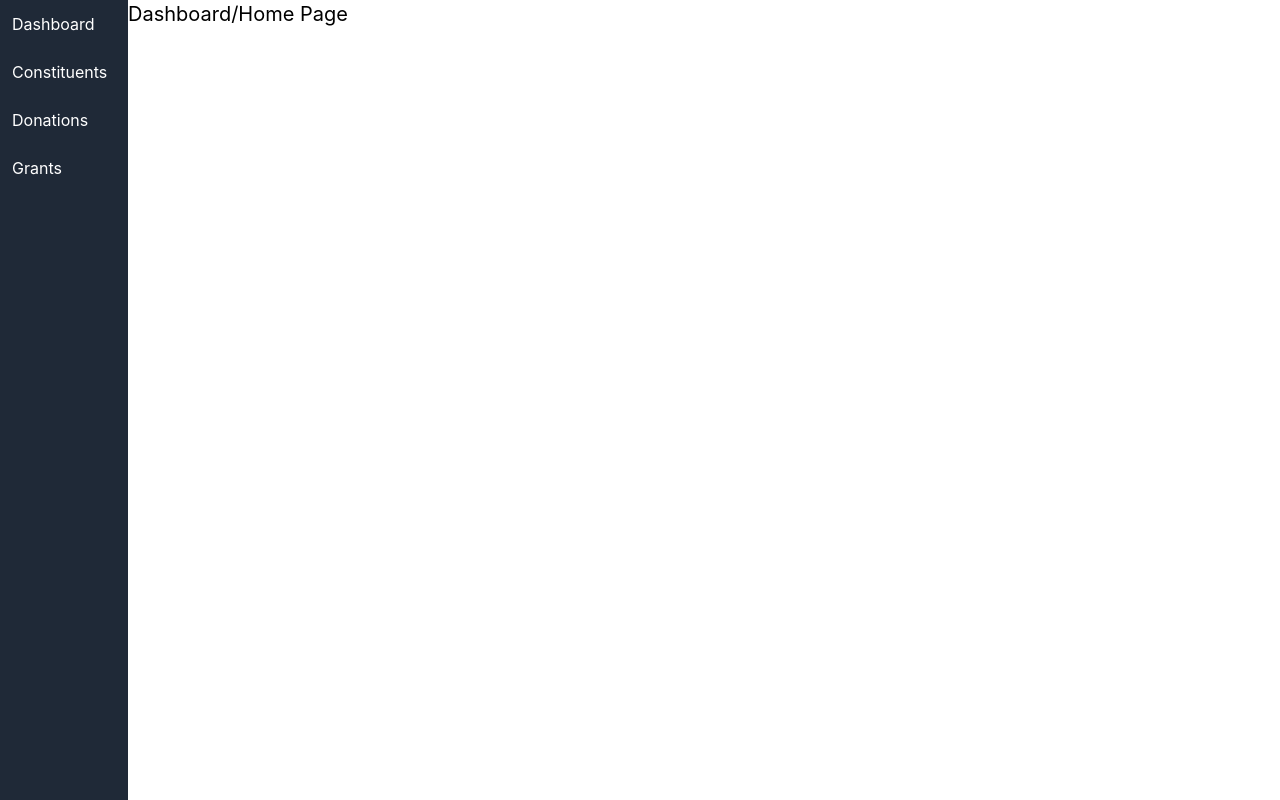
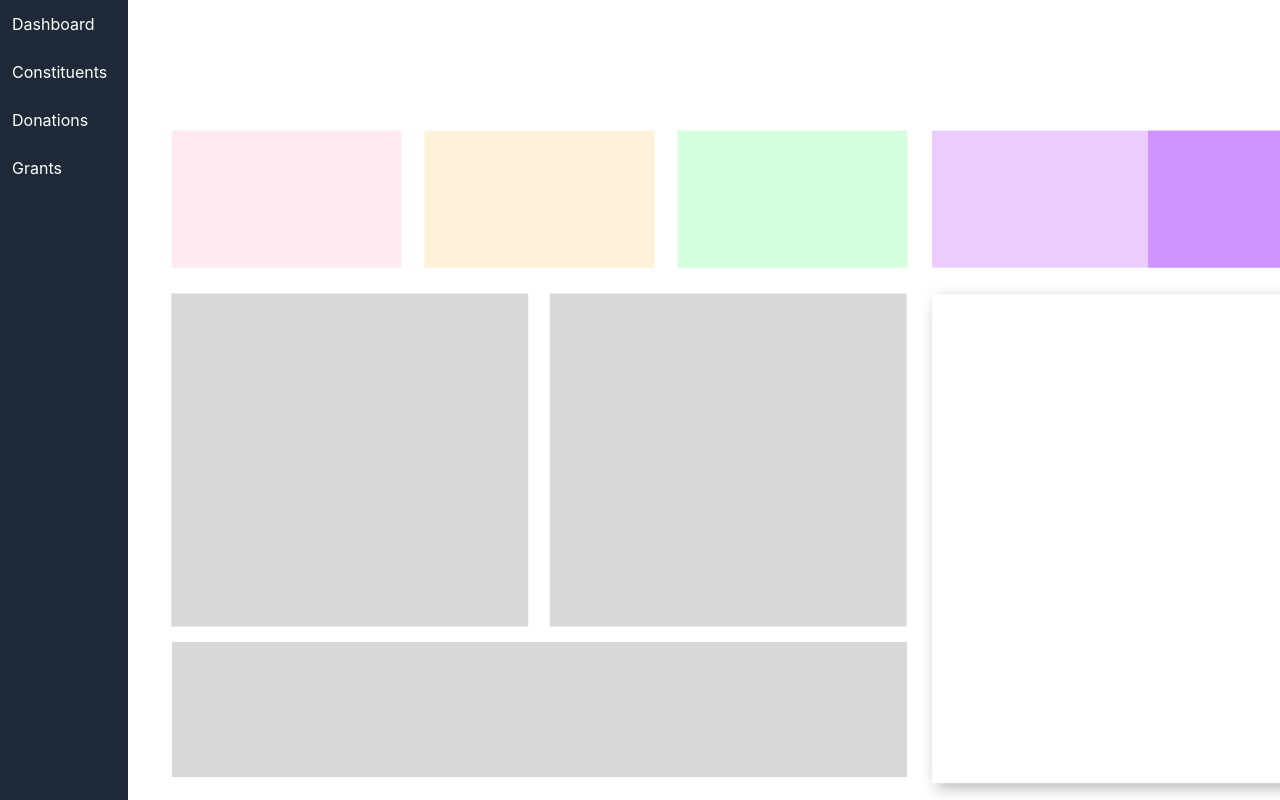
Before and after one commit to UTDallasEPICS/Kids-U-Donor-Volunteer-Database, a Next.js app: page / in a window 1280 px wide. Built offline with nearby package versions, Linux system fonts and the light colour scheme.

Commit message:
Boxes for Dashboard

```diff
--- a/app/page.tsx
+++ b/app/page.tsx
@@ -1,7 +1,145 @@
+import * as React from 'react';
+import Box from '@mui/material/Box';
+import { ThemeProvider } from '@mui/material/styles';
+
 export default function Home() {
   return (
-    <div className="flex justify-between items-center mb-5">
-      <h1 className="text-xl">Dashboard/Home Page</h1>
-    </div>
+    <ThemeProvider
+      theme={{
+        palette: {
+          primary: {
+            first: '#FFEAF1',
+            second: '#FFF2D8',
+            third: '#D5FFDE',
+            fourth: '#ECCBFF',
+            fifth: '#D093FF',
+            sixth: '#FFFFFF',
+            seventh: '#D8D8D8',
+          },
+        },
+      }}
+    >
+      <Box
+        sx={{
+          width: 230,
+          height: 137,
+          borderRadius: 0,
+          bgcolor: 'primary.first',
+          position: 'absolute',
+          top: '60%',
+          left: '70%',
+          transform: 'translate(-315%, -255%)',
+        }}
+      >
+        {/* First Box Content */}
+      </Box>
+      <Box
+        sx={{
+          width: 230,
+          height: 137,
+          borderRadius: 0,
+          bgcolor: 'primary.second',
+          position: 'absolute',
+          top: '60%',
+          left: '70%',
+          transform: 'translate(-205%, -255%)',
+        }}
+      >
+        {/* Second Box Content */}
+        </Box>
+      <Box
+        sx={{
+          width: 230,
+          height: 137,
+          borderRadius: 0,
+          bgcolor: 'primary.third',
+          position: 'absolute',
+          top: '60%',
+          left: '70%',
+          transform: 'translate(-95%, -255%)',
+        }}
+      >
+        {/* third Box Content */}
+        </Box>
+      <Box
+        sx={{
+          width: 360,
+          height: 137,
+          borderRadius: 0,
+          bgcolor: 'primary.fourth',
+          position: 'absolute',
+          top: '60%',
+          left: '70%',
+          transform: 'translate(10%, -255%)',
+        }}
+      >
+        </Box>
+      <Box
+        sx={{
+          width: 144,
+          height: 137,
+          borderRadius: 0,
+          bgcolor: 'primary.fifth',
+          position: 'absolute',
+          top: '60%',
+          left: '70%',
+          transform: 'translate(175%, -255%)',
+        }}
+      >
+        </Box>
+      <Box
+        sx={{
+          width: 360,
+          height: 489,
+          borderRadius: 0,
+          bgcolor: 'primary.sixth',
+          position: 'absolute',
+          top: '60%',
+          left: '70%',
+          transform: 'translate(10%, -38%)',
+          boxShadow: '5px 5px 15px rgba(0, 0, 0, 0.3)',
+        }}
+      >
+        </Box>
+      <Box
+        sx={{
+          width: 357,
+          height: 333,
+          borderRadius: 0,
+          bgcolor: 'primary.seventh',
+          position: 'absolute',
+          top: '60%',
+          left: '70%',
+          transform: 'translate(-97%, -56%)',
+        }}
+      >
+         </Box>
+      <Box
+        sx={{
+          width: 357,
+          height: 333,
+          borderRadius: 0,
+          bgcolor: 'primary.seventh',
+          position: 'absolute',
+          top: '60%',
+          left: '70%',
+          transform: 'translate(-203%, -56%)',
+        }}
+      >
+         </Box>
+      <Box
+        sx={{
+          width: 735,
+          height: 135,
+          borderRadius: 0,
+          bgcolor: 'primary.seventh',
+          position: 'absolute',
+          top: '60%',
+          left: '70%',
+          transform: 'translate(-98.5%, 120%)',
+        }}
+      >
+      </Box>
+    </ThemeProvider>
   );
 }
--- a/package.json
+++ b/package.json
@@ -10,6 +10,9 @@
     "lint": "next lint"
   },
   "dependencies": {
+    "@emotion/react": "^11.13.3",
+    "@emotion/styled": "^11.13.0",
+    "@mui/material": "^6.1.4",
     "@opentelemetry/api": "^1.9.0",
     "@prisma/client": "^5.12.1",
     "@types/node": "20.6.5",
```
Also changed, not shown: 2 other files (tests, documents, lock files or other folders).
